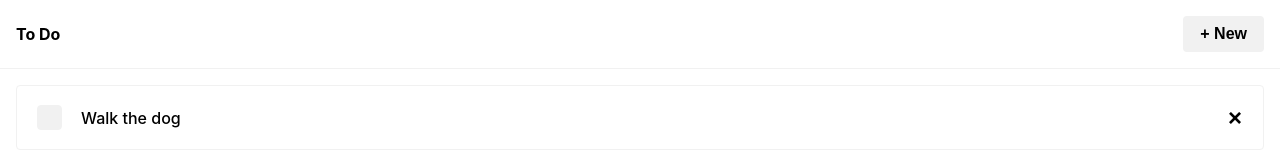
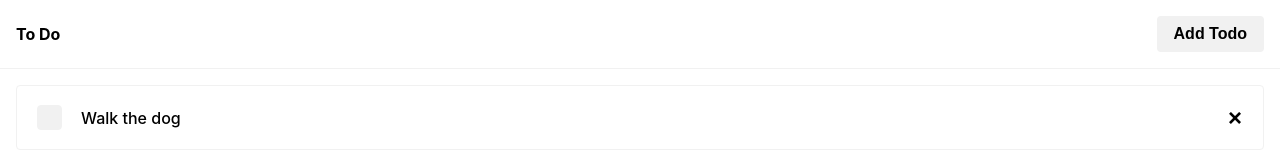
Before and after one commit to kohgpat/todos, a React (Create React App) app: page / in a window 1280 px wide. Shown: the top 160 px of the page. Built offline with nearby package versions, Linux system fonts and the light colour scheme.

Commit message:
Change button text if newTodoFormVisible is visible/hidden

```diff
--- a/src/modules/Todos/index.js
+++ b/src/modules/Todos/index.js
@@ -16,7 +16,9 @@ const Todos = () => {
       <div>
         <header className={s.header}>
           <h4 className={s.name}>To Do</h4>
-          <Button onClick={() => toggleNewTodoForm()}>+ New</Button>
+          <Button onClick={() => toggleNewTodoForm()}>
+            {newTodoFormVisible ? "Close" : "Add Todo"}
+          </Button>
         </header>
 
         <ul className={s.list}>
```
